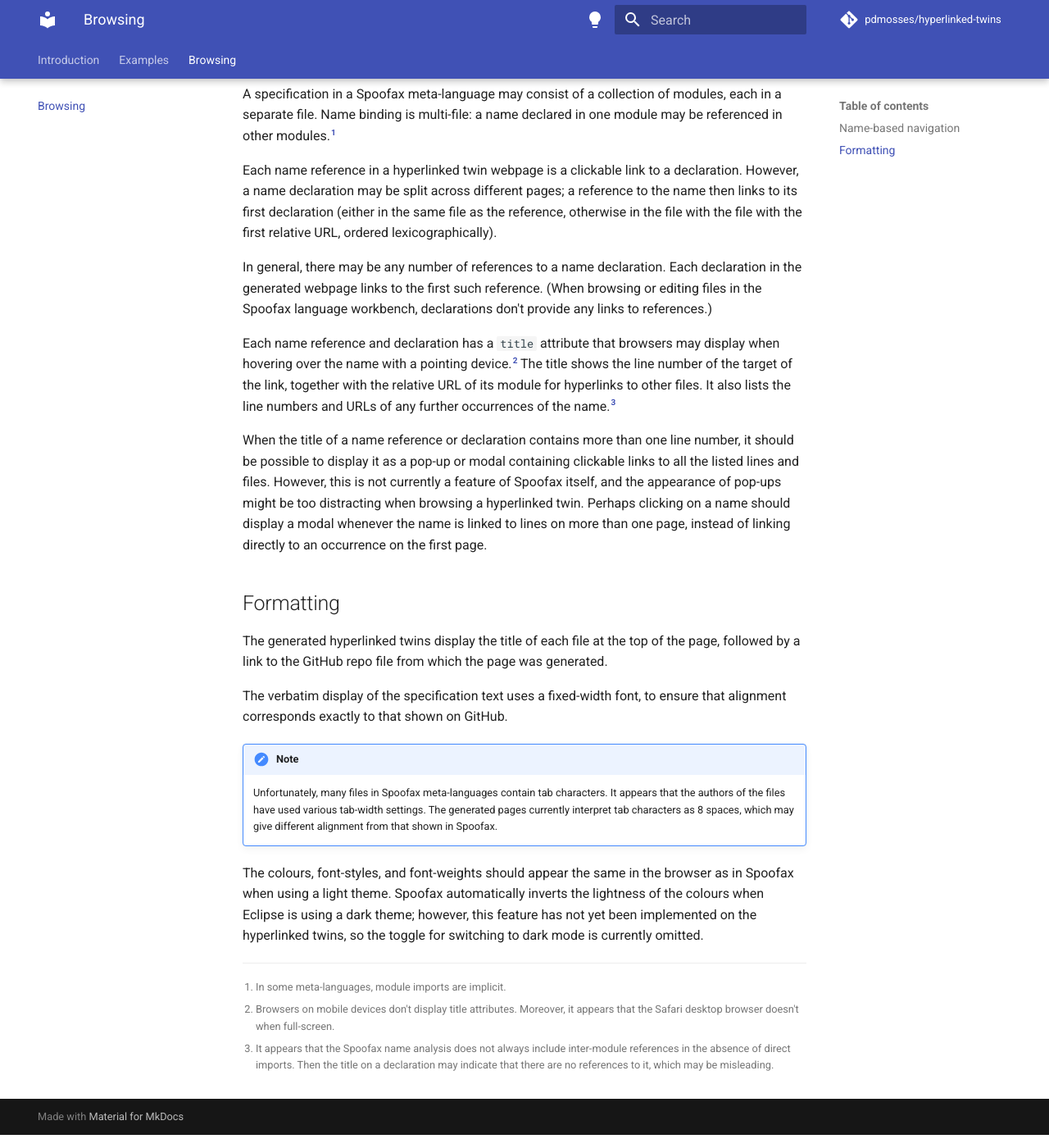
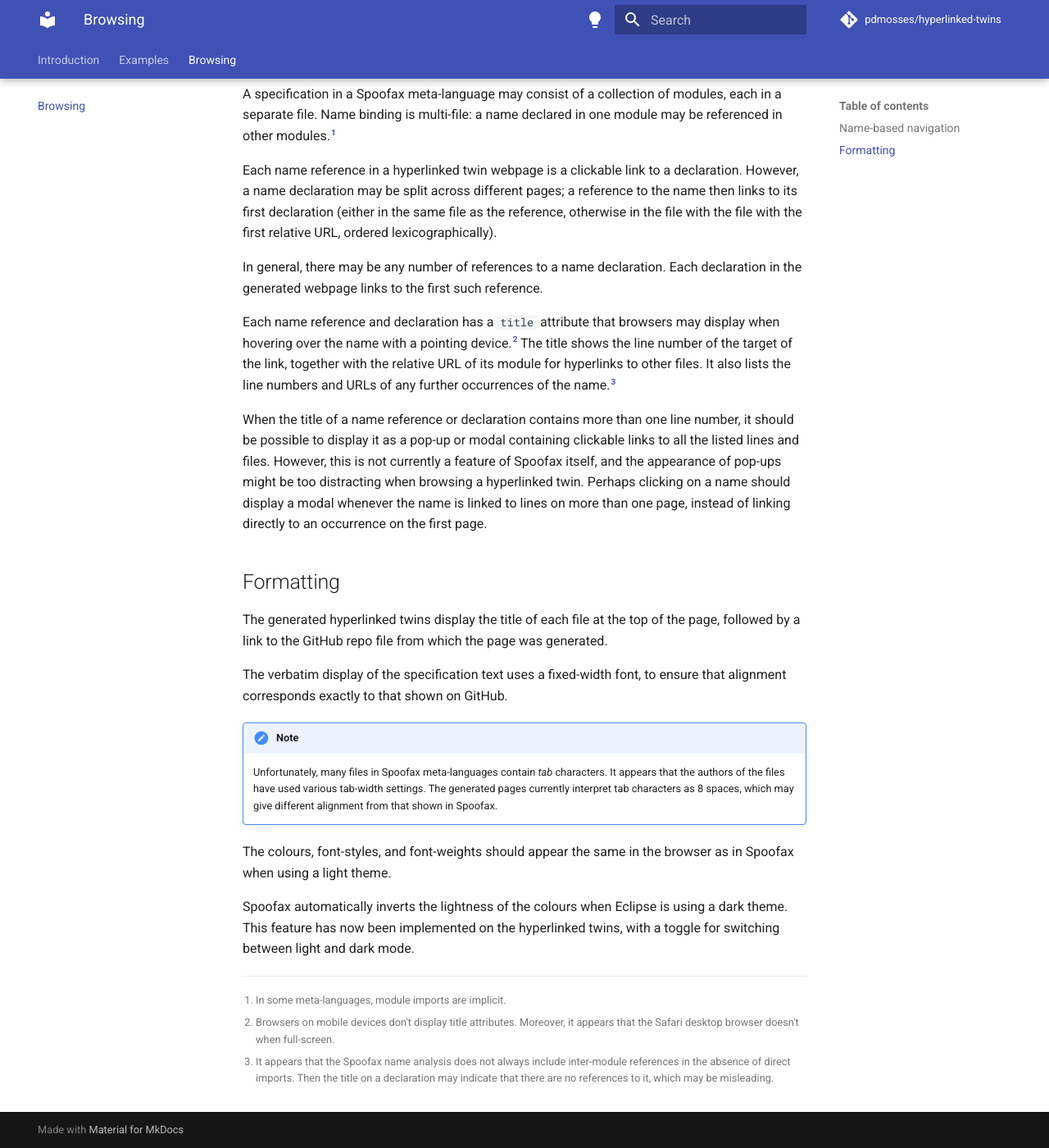
Before and after one commit to pdmosses/hyperlinked-twins, an MkDocs documentation site: the page built from docs/browsing.md, in a window 1280 px wide and 1400 px high, scrolled down 268 px. Shown: the whole window at 82% size. Built offline with MkDocs 1.6.1 and Material for MkDocs 9.7.7, drawn with Linux system fonts in a browser that asks for light colours; comment, search, counter and statistics services are not loaded.

Commit message:
Minor updates

```diff
--- a/docs/browsing.md
+++ b/docs/browsing.md
@@ -19,8 +19,6 @@ otherwise in the file with the file with the first relative URL, ordered lexicog
 
 In general, there may be any number of references to a name declaration.
 Each declaration in the generated webpage links to the first such reference.
-(When browsing or editing files in the Spoofax language workbench,
-declarations don't provide any links to references.)
 
 Each name reference and declaration has a `title` attribute that browsers may display
 when hovering over the name with a pointing device.[^title]
@@ -54,13 +52,14 @@ to ensure that alignment corresponds exactly to that shown on GitHub.
 
 !!! note
 
-    Unfortunately, many files in Spoofax meta-languages contain tab characters.
+    Unfortunately, many files in Spoofax meta-languages contain _tab_ characters.
     It appears that the authors of the files have used various tab-width settings.
     The generated pages currently interpret tab characters as 8 spaces,
     which may give different alignment from that shown in Spoofax.
 
 The colours, font-styles, and font-weights should appear the same in the browser
 as in Spoofax when using a light theme.
-Spoofax automatically inverts the lightness of the colours when Eclipse is using a dark theme;
-however, this feature has not yet been implemented on the hyperlinked twins,
-so the toggle for switching to dark mode is currently omitted.
+
+Spoofax automatically inverts the lightness of the colours when Eclipse is using a dark theme.
+This feature has now been implemented on the hyperlinked twins,
+with a toggle for switching between light and dark mode.
```
Also changed, not shown: docs/examples.md (+2 -2 lines).
